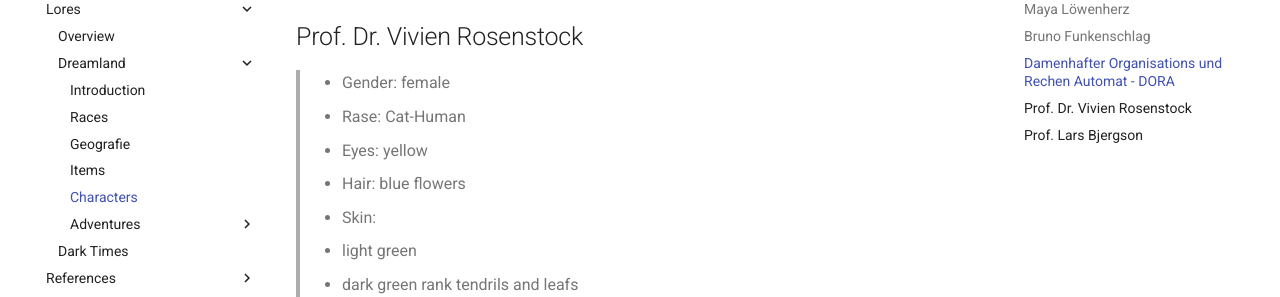
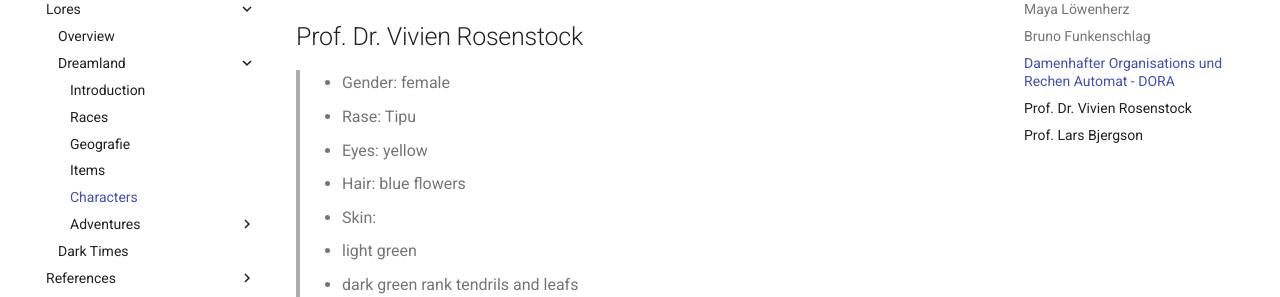
Before and after one commit to willi-z/Syntasia, an MkDocs documentation site: the page built from docs/lores/dreamland/characters.md, in a window 1280 px wide and 900 px high, scrolled down 3580 px. Shown: the part 153-450 px from the top of the window. Built offline with MkDocs 1.6.1 and Material for MkDocs 9.7.7, drawn with Linux system fonts in a browser that asks for light colours; comment, search, counter and statistics services are not loaded.

Commit message:
Update Prof. Dr. Vivien Rosenstock race

```diff
--- a/docs/lores/dreamland/characters.md
+++ b/docs/lores/dreamland/characters.md
@@ -109,7 +109,7 @@
 
 ## Prof. Dr. Vivien Rosenstock
 > - Gender: female
-> - Rase: Cat-Human
+> - Rase: Tipu
 > - Eyes: yellow
 > - Hair: blue flowers
 > - Skin:
```
